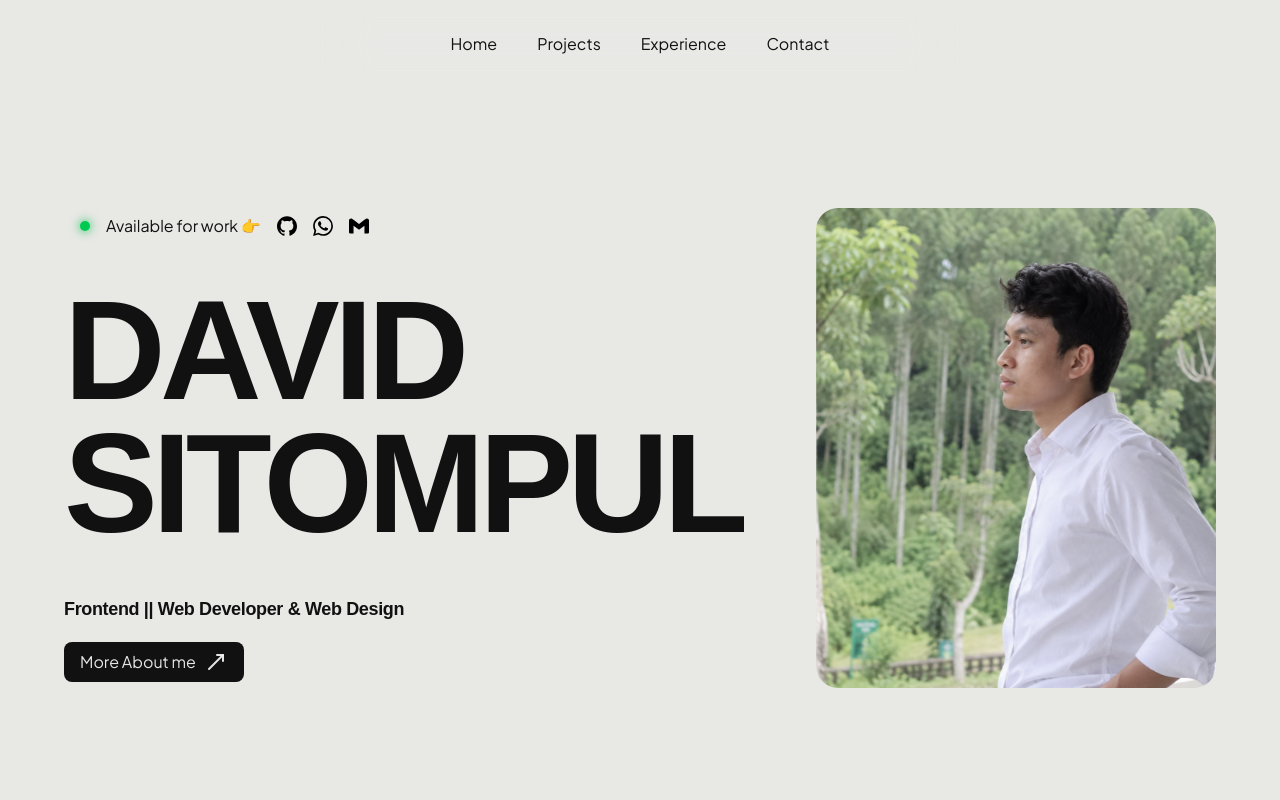
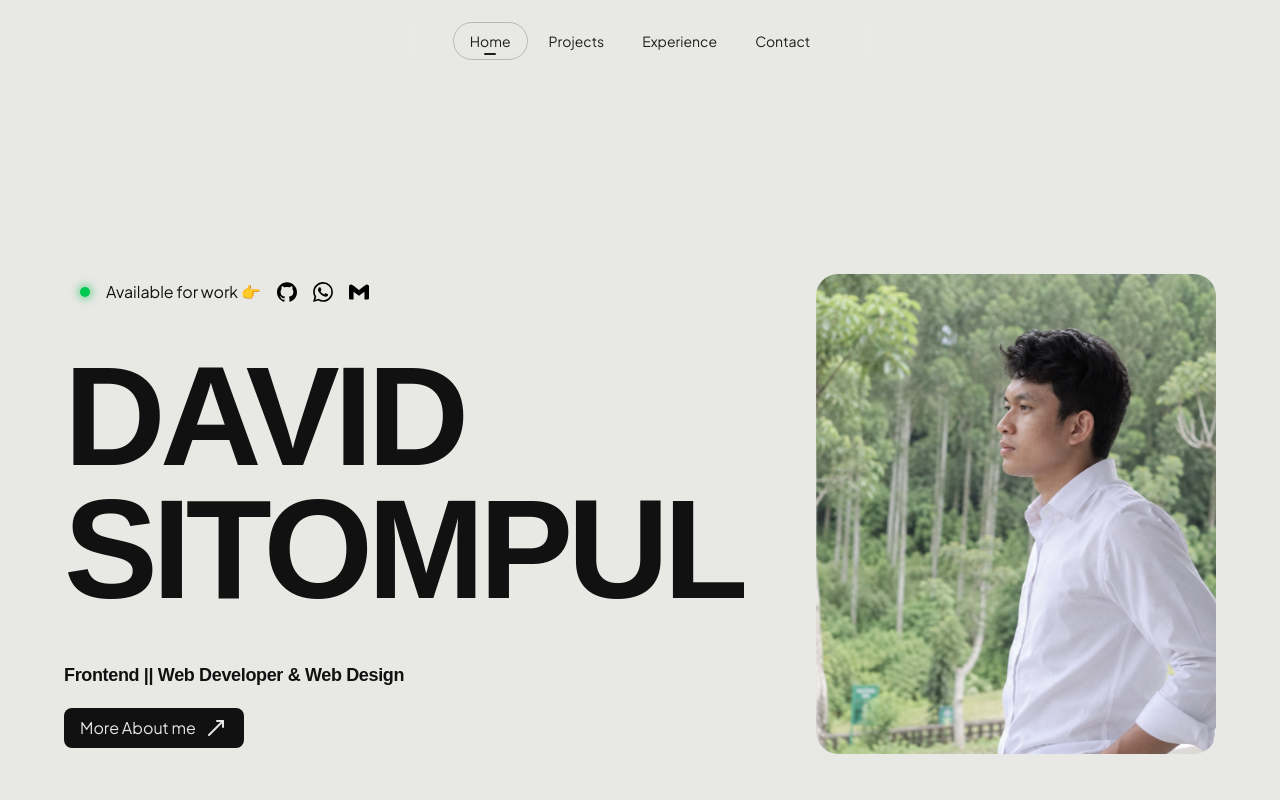
Before and after one commit to H2Vid/david-porfolio, a Next.js app: page / in a window 1280 px wide. Shown: the top 800 px of the page. Built offline with nearby package versions, Linux system fonts and the light colour scheme.

Commit message:
feat : styling navbar

```diff
--- a/src/app/components/layout/navbar.jsx
+++ b/src/app/components/layout/navbar.jsx
@@ -1,42 +1,146 @@
 "use client";
 
 import Link from "next/link";
-import { useState } from "react";
+import { useEffect, useState } from "react";
 import { Menu, X } from "lucide-react";
+
 const navItems = [
-  { label: "Home", href: "/" },
-  { label: "Projects", href: "#projects" },
-  { label: "Experience", href: "#experience" },
-  { label: "Contact", href: "#contact" },
+  { label: "Home", href: "/", section: "home" },
+  { label: "Projects", href: "#projects", section: "projects" },
+  { label: "Experience", href: "#experience", section: "experience" },
+  { label: "Contact", href: "#contact", section: "contact" },
 ];
 
 export default function Navbar() {
   const [isOpen, setIsOpen] = useState(false);
+  const [active, setActive] = useState("Home");
+  const [showNav, setShowNav] = useState(true);
+
+  // Show navbar when scrolling up
+  useEffect(() => {
+    let lastScrollY = window.scrollY;
+
+    const handleScroll = () => {
+      const currentScrollY = window.scrollY;
+
+      if (currentScrollY < 50) {
+        setShowNav(true);
+      } else if (currentScrollY < lastScrollY) {
+        setShowNav(true);
+      } else {
+        setShowNav(false);
+        setIsOpen(false);
+      }
+
+      lastScrollY = currentScrollY;
+    };
+
+    window.addEventListener("scroll", handleScroll, { passive: true });
+
+    return () => {
+      window.removeEventListener("scroll", handleScroll);
+    };
+  }, []);
+
+  // Detect active section
+  useEffect(() => {
+    const sections = navItems
+      .map((item) => document.getElementById(item.section))
+      .filter(Boolean);
+
+    if (!sections.length) return;
+
+    const observer = new IntersectionObserver(
+      (entries) => {
+        const visibleSections = entries
+          .filter((entry) => entry.isIntersecting)
+          .sort((a, b) => b.intersectionRatio - a.intersectionRatio);
+
+        if (visibleSections.length > 0) {
+          const currentSection = visibleSections[0].target.id;
+
+          const currentItem = navItems.find(
+            (item) => item.section === currentSection,
+          );
+
+          if (currentItem) {
+            setActive(currentItem.label);
+          }
+        }
+      },
+      {
+        threshold: [0.2, 0.4, 0.6],
+        rootMargin: "-20% 0px -50% 0px",
+      },
+    );
+
+    sections.forEach((section) => observer.observe(section));
+
+    return () => {
+      observer.disconnect();
+    };
+  }, []);
 
   return (
-    <header className="fixed inset-x-0 top-0 z-50">
-      <nav className="flex w-full flex-col items-end justify-end gap-4 rounded-sm bg-gray-800 p-5 text-[#f1f1f1] md:mx-auto md:mt-3 md:w-[50%] md:justify-center md:bg-transparent md:text-[#111111] md:backdrop-blur-xl dark:text-[#f1f1f1]">
+    <header
+      className={`sticky top-0 z-50 px-4 transition-transform duration-300 ease-out ${showNav ? "translate-y-0" : "-translate-y-full"} `}
+    >
+      <nav className="mx-auto flex w-full flex-col rounded-2xl p-3 text-[#1e1e1e] shadow-lg shadow-black/5 backdrop-blur-xl md:mt-4 md:w-fit md:min-w-125 md:flex-row md:items-center md:justify-center md:rounded-full md:bg-transparent md:p-1.5 md:shadow-none md:backdrop-blur-md dark:bg-black/50 dark:text-[#f1f1f1] dark:md:bg-transparent">
+        {/* Mobile button */}
         <button
           type="button"
           aria-label={isOpen ? "Close navigation menu" : "Open navigation menu"}
           aria-expanded={isOpen}
           onClick={() => setIsOpen((prev) => !prev)}
-          className="md:hidden"
+          className="ml-auto flex h-10 w-10 items-center justify-center rounded-xl transition-all duration-300 hover:scale-105 hover:bg-black/5 active:scale-95 md:hidden dark:hover:bg-white/10"
         >
           {isOpen ? (
-            <X size={24} aria-hidden="true" />
+            <X size={22} aria-hidden="true" />
           ) : (
-            <Menu size={24} aria-hidden="true" />
+            <Menu size={22} aria-hidden="true" />
           )}
         </button>
+
+        {/* Navigation */}
         <div
-          className={`${isOpen ? "flex" : "hidden"} w-full flex-col gap-4 text-center md:flex md:flex-row md:justify-center md:gap-10`}
+          className={`grid transition-[grid-template-rows,opacity] duration-300 md:block ${
+            isOpen ? "grid-rows-[1fr] opacity-100" : "grid-rows-[0fr] opacity-0"
+          } md:opacity-100`}
         >
-          {navItems.map((item) => (
-            <Link key={item.href} href={item.href}>
-              {item.label}
-            </Link>
-          ))}
+          <div className="min-h-0 overflow-hidden md:overflow-visible">
+            <div className="flex w-full flex-col gap-2 pt-3 text-center md:flex-row md:items-center md:justify-center md:gap-1 md:pt-0">
+              {navItems.map((item) => {
+                const isActive = active === item.label;
+
+                return (
+                  <Link
+                    key={item.href}
+                    href={item.href}
+                    onClick={() => {
+                      setActive(item.label);
+                      setIsOpen(false);
+                    }}
+                    className={`group relative rounded-xl border px-4 py-2.5 text-sm font-medium transition-all duration-300 md:rounded-full md:px-4 md:py-2 ${
+                      isActive
+                        ? `border-black/20 text-[#1e1e1e] dark:border-white/20 dark:text-[#f1f1f1]`
+                        : `border-transparent hover:border-black/15 hover:text-[#1e1e1e] dark:hover:border-white/15 dark:hover:text-[#f1f1f1]`
+                    } `}
+                  >
+                    {item.label}
+
+                    {/* Small active indicator */}
+                    <span
+                      className={`absolute bottom-1 left-1/2 h-0.5 -translate-x-1/2 rounded-full bg-current transition-all duration-300 ${
+                        isActive
+                          ? "w-3 opacity-100"
+                          : "w-0 opacity-0 group-hover:w-3 group-hover:opacity-100"
+                      } `}
+                    />
+                  </Link>
+                );
+              })}
+            </div>
+          </div>
         </div>
       </nav>
     </header>
```
